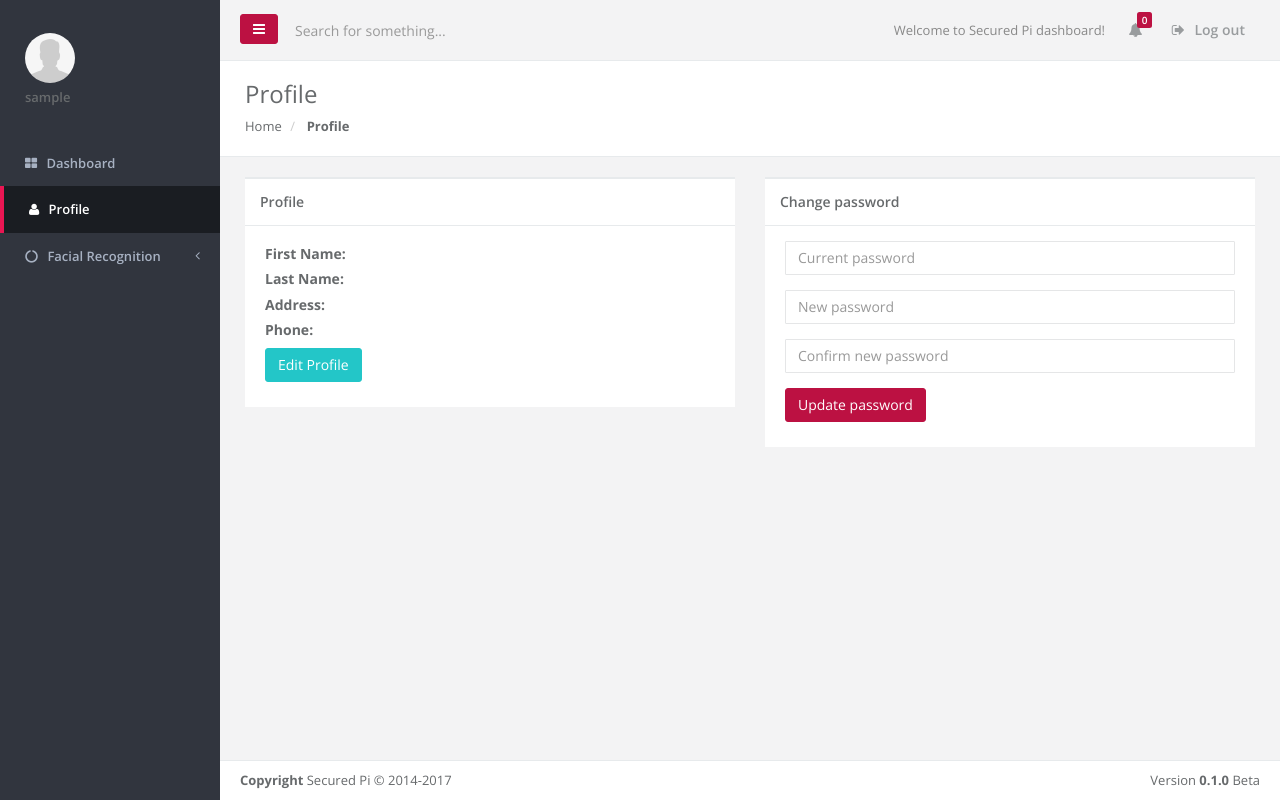
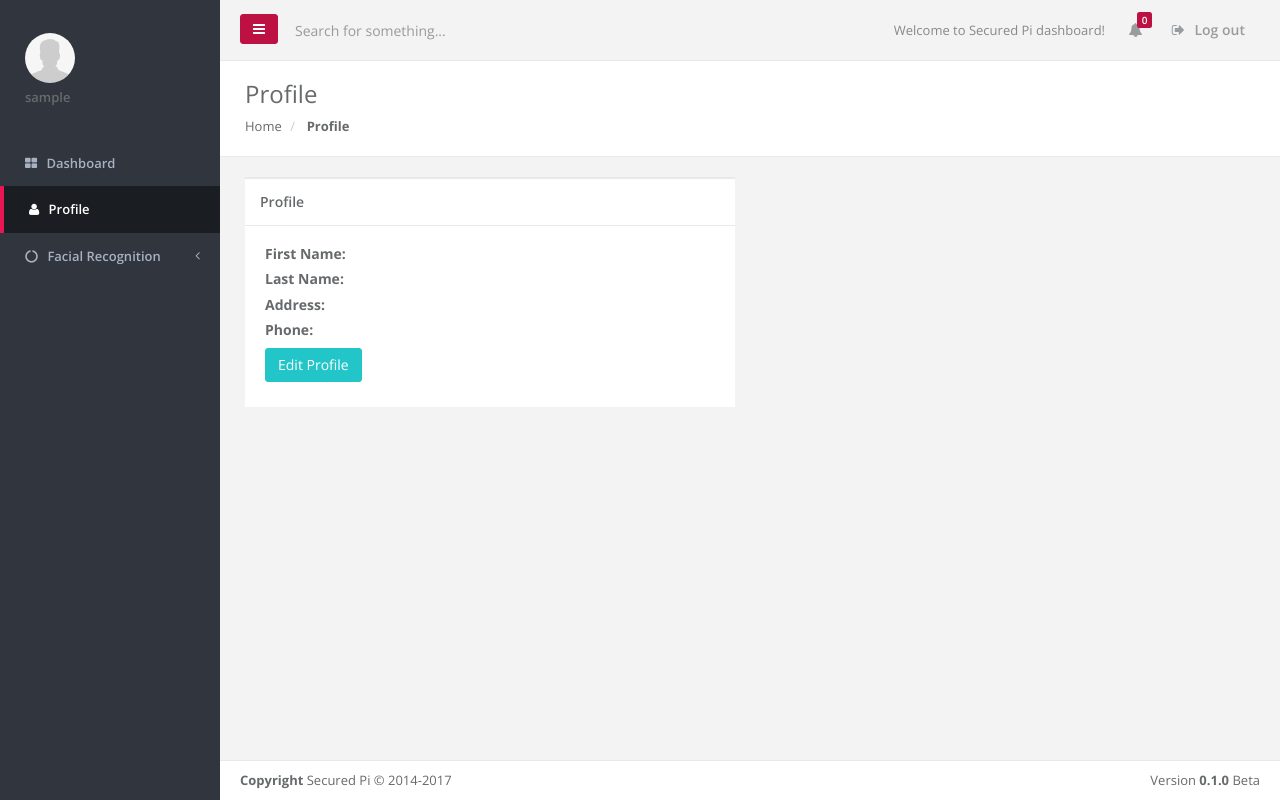
Before and after one commit to Secured-Pi/Secured-Pi, a Django app: page /profile/ in a window 1280 px wide. Run offline with Django 3.2, Linux system fonts and the light colour scheme; the visitor is signed in with stand-in values (Sample User, id 1); parts of the project's set-up code (start-up, migrations or seed data) failed here and were passed over; some libraries are stand-ins or nearby versions.

Commit message:
removed <Forgot Password?> from the login page and <Chenge Password> from the profile page

```diff
--- a/securedpi/templates/registration/login.html
+++ b/securedpi/templates/registration/login.html
@@ -18,7 +18,6 @@
   </div>
   <button type="submit" class="btn btn-primary block full-width m-b">Login</button>
 
-  <a href="#"><small>Forgot password?</small></a>
   <p class="text-muted text-center"><small>Do you not have an account? What are you waiting for?</small></p>
   <a class="btn btn-sm btn-white btn-block" href="{% url "registration_register" %}">Create an account</a>
 </form>
--- a/securedpi_profile/templates/securedpi_profile/profile.html
+++ b/securedpi_profile/templates/securedpi_profile/profile.html
@@ -31,27 +31,6 @@
         </div>
       </div>
     </div>
-    <div class="col-lg-6">
-      <div class="ibox float-e-margins">
-        <div class="ibox-title">
-          <h5>Change password</h5>
-        </div>
-        <div class="ibox-content">
-          <form action="" method="post">{% csrf_token %}
-            <div class="form-group">
-              <input type="password" name="current-password" class="form-control" placeholder="Current password" required>
-            </div>
-            <div class="form-group">
-              <input type="password" name="new-password" class="form-control" placeholder="New password" required>
-            </div>
-            <div class="form-group">
-              <input type="password" name="confirm-new-password" class="form-control" placeholder="Confirm new password" required>
-            </div>
-            <button class="btn btn-primary" type="submit">Update password</button>
-          </form>
-        </div>
-      </div>
-    </div>
   </div>
 
 </div>
```
